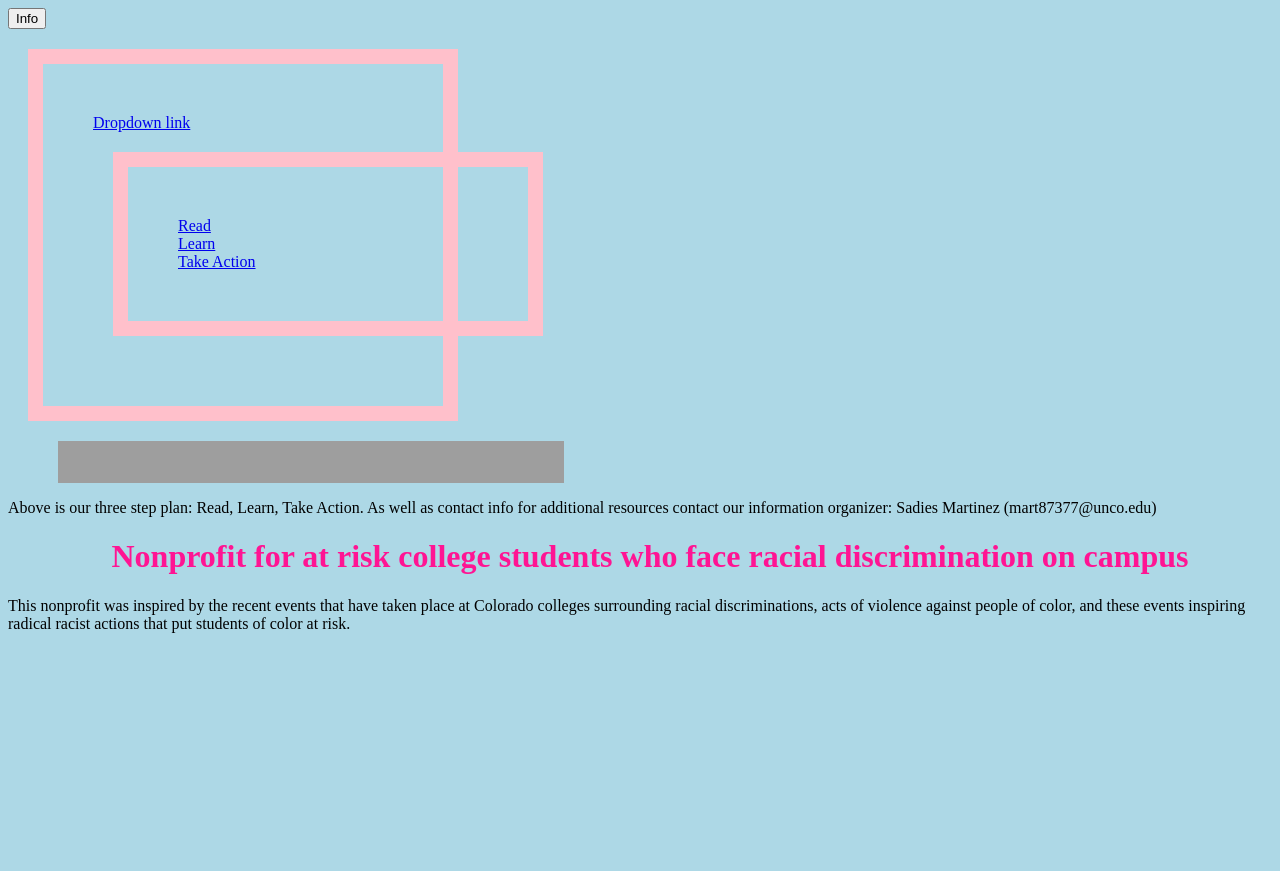
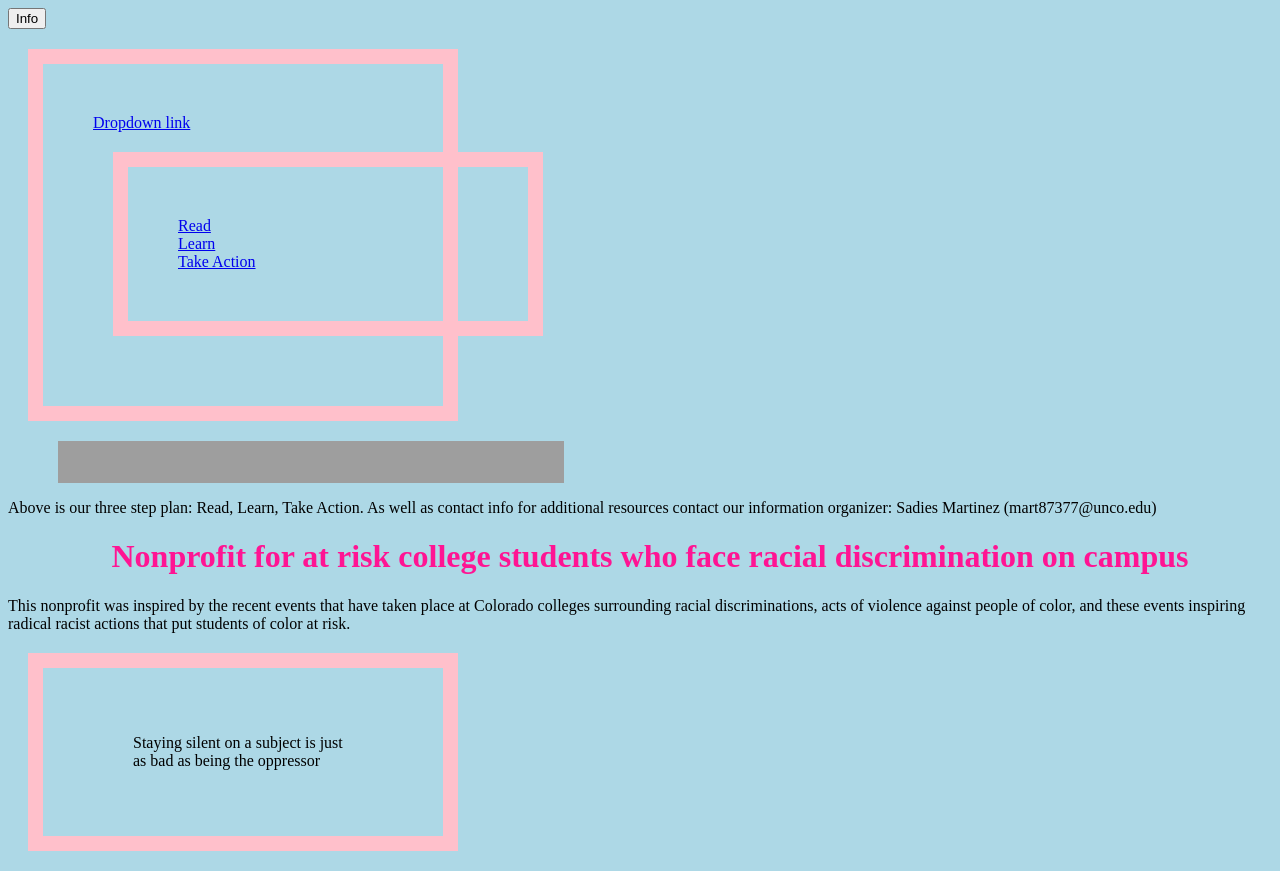
Before and after one commit to SadiesM/bacs200, a plain HTML site: page bacs200/09/index.html in a window 1280 px wide. Before the commit the page ends 800 px from the top, so only its background shows below. Drawn offline with Linux system fonts and the light colour scheme; files that its build step writes are made by us from their sources; grey boxes are pictures that could not be loaded.

Commit message:
Update index.html

```diff
--- a/bacs200/09/index.html
+++ b/bacs200/09/index.html
@@ -1,5 +1,7 @@
 <!DOCTYPE html>
 <html lang="en">
+
+<body>
 
     <head>
         <meta charset="UTF-8">
@@ -25,3 +27,13 @@
     <h1>Nonprofit for at risk college students who face racial discrimination on campus</h1>
 
     <p> This nonprofit was inspired by the recent events that have taken place at Colorado colleges surrounding racial discriminations, acts of violence against people of color, and these events inspiring radical racist actions that put students of color at risk.</p>
+
+    <div class="card-body">
+        <blockquote class="blockquote mb-0">
+            <p>Staying silent on a subject is just as bad as being the oppressor</p>
+            <footer class="blockquote-footer"></footer>
+        </blockquote>
+    </div>
+</body>
+
+</html>
```
Lines whose indentation alone changed are shown as unchanged.
